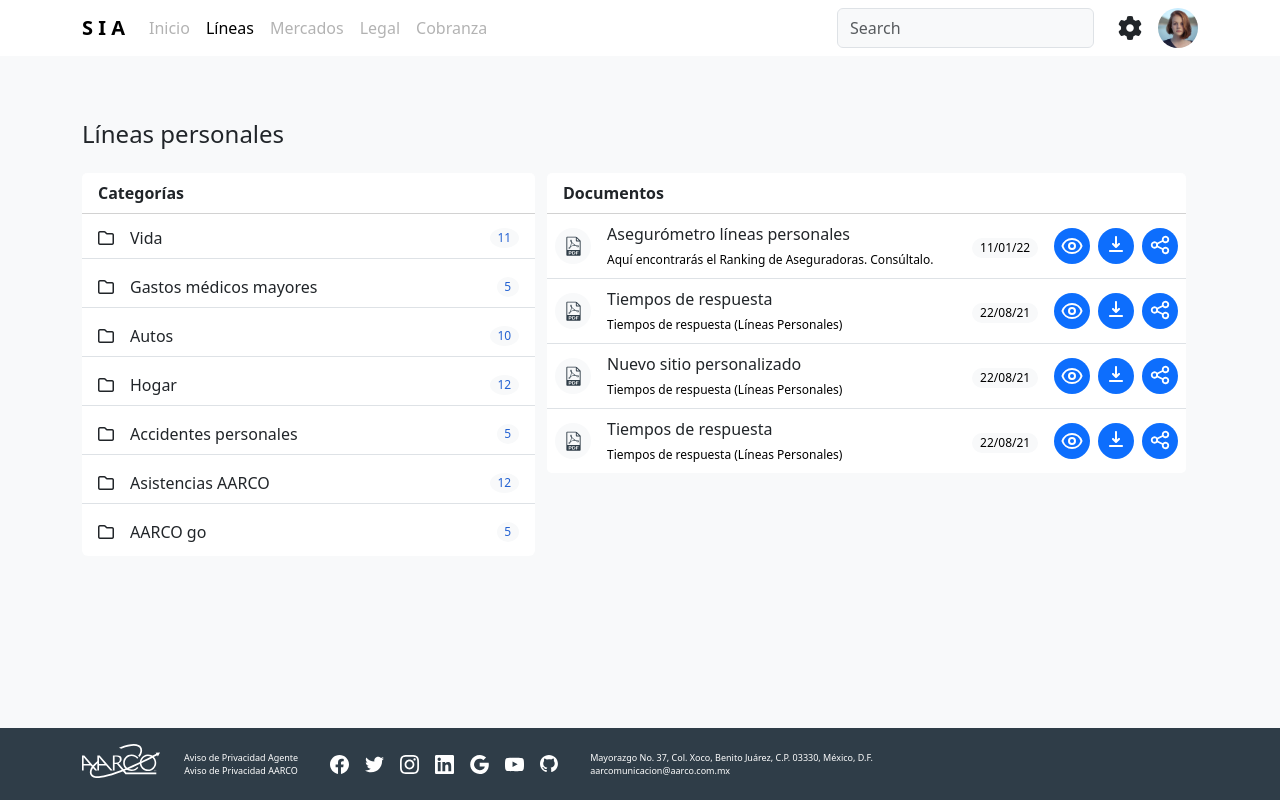
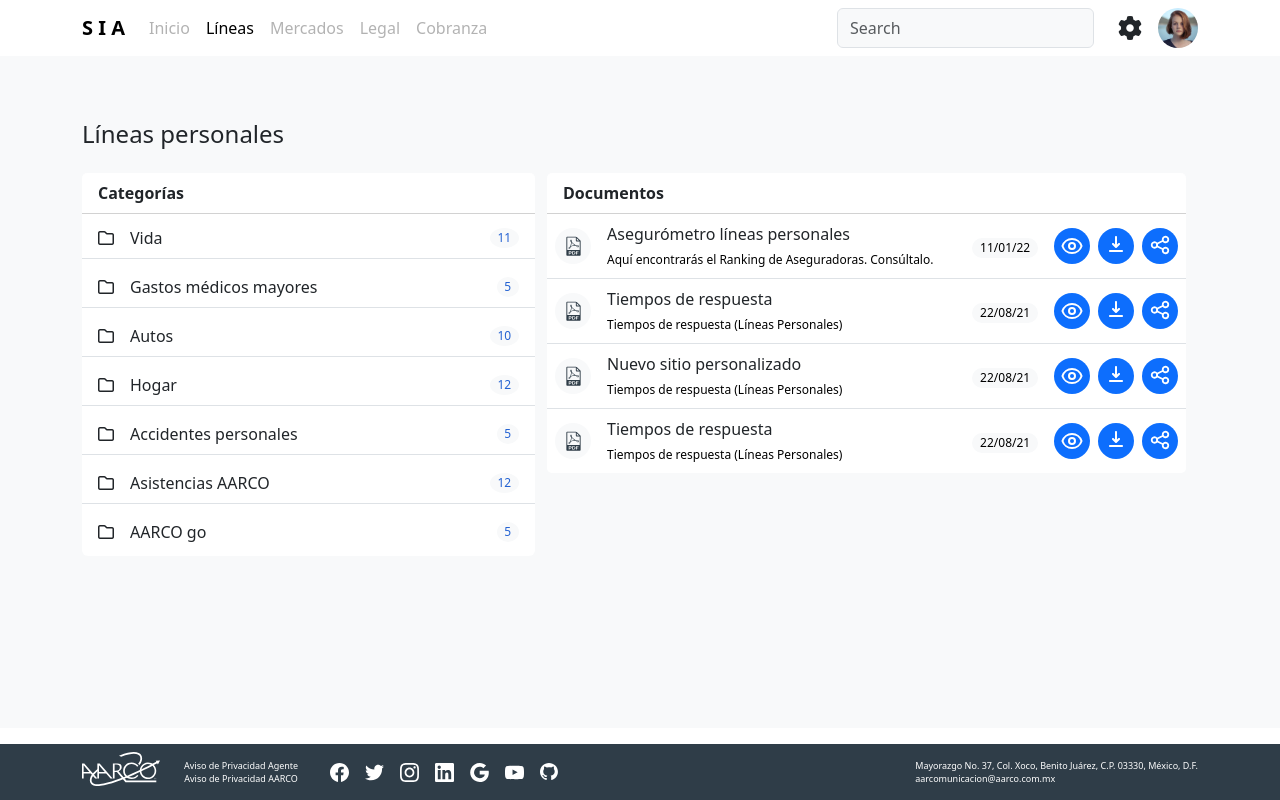
Before and after one commit to rangel96/rock_sia, an Angular app: page /lineas in a window 1280 px wide. Built offline with nearby package versions, Linux system fonts and the light colour scheme.

Commit message:
footer direction fixed

```diff
--- a/src/app/shared/footer/footer.component.html
+++ b/src/app/shared/footer/footer.component.html
@@ -1,4 +1,4 @@
-<footer class="navbar bg-footer fixed-bottom">
+<footer class="bg-footer fixed-bottom">
   <div class="container-md my-1">
     <div class="row">
 
```
Also changed, not shown: firebase.json (added), 1 other file (tests, documents, lock files or other folders).
